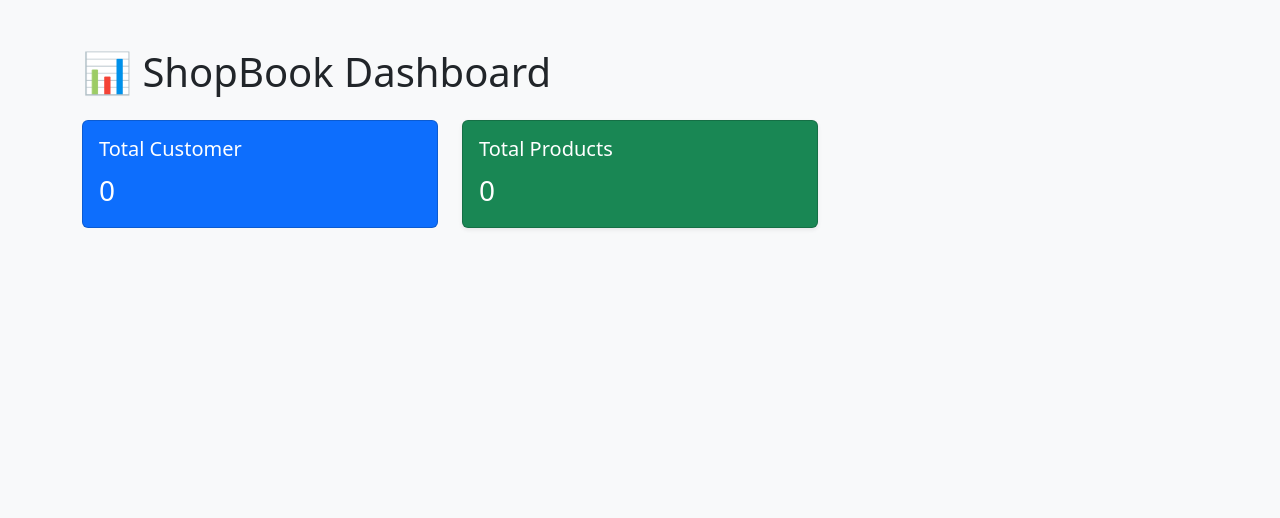
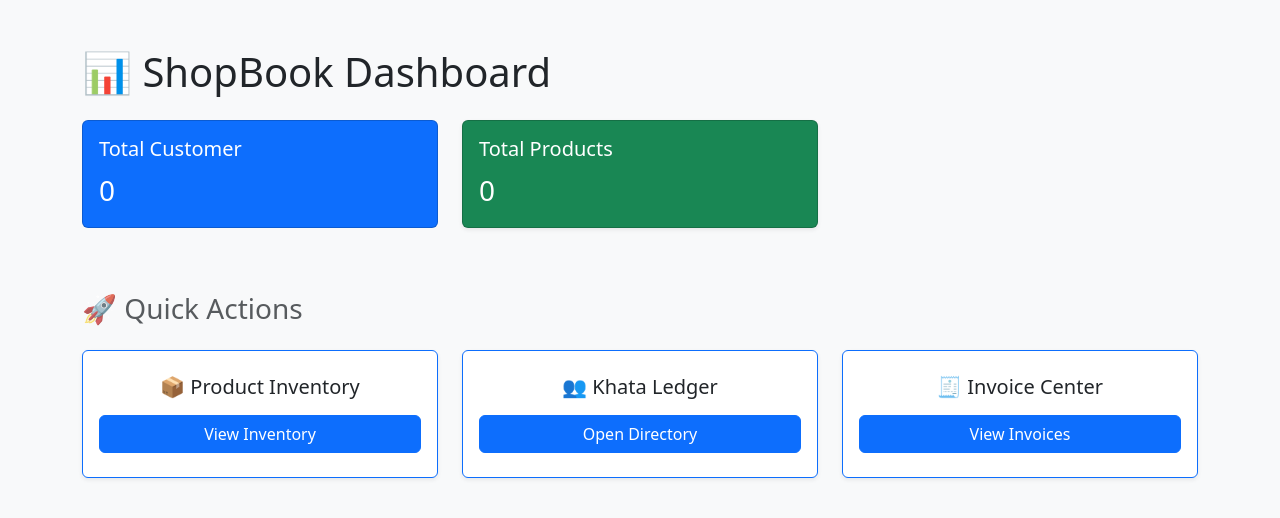
Before and after one commit to RishabAlpha/shopbook, a Flask app: page / in a window 1280 px wide. Shown: the top 518 px of the page. Run offline with Flask 3, Linux system fonts and the light colour scheme.

Commit message:
Feat: Complete automatic customer ledger updates and clean dashboard layout routing

```diff
--- a/shopbook/app.py
+++ b/shopbook/app.py
@@ -1,5 +1,6 @@
 from flask import Flask, render_template , request, redirect, url_for
 from flask_sqlalchemy import SQLAlchemy
+from datetime import date
 
 import os
 
@@ -98,7 +99,77 @@ def view_customer(customer_id):
 
     return render_template('customer_view.html', customer=customer)
 
+@app.route('/bills')
+def list_bills():
+    all_bills = Bill.query.all()
+    return render_template('bills_list.html',bills=all_bills)
 
+@app.route('/bills/new', methods=['GET','POST'])
+def new_bill():
+    if request.method == 'POST':
+        # 1. Capture Form Inputs
+        cust_id = int(request.form.get('customer_id'))
+
+        # Capture lists of inputs sent from the dynamic rows
+        product_ids = request.form.getlist('product_id[]')
+        quantities = request.form.getlist('quantity[]')
+
+        # 2. First, calculate the total invoice cost on the backend for safety
+        calculated_grand_total = 0.0
+        items_to_save = []
+
+        for i in range(len(product_ids)):
+            p_id = int(product_ids[i])
+            qty = int(quantities[i])
+
+            # Fetch the product from database to get official price
+            product = Product.query.get(p_id)
+            row_price = product.unit_price * qty
+            calculated_grand_total += row_price
+
+            # Temporarily stage our item data structure
+            items_to_save.append({
+                'product_id': p_id,
+                'qty': qty,
+                'price': product.unit_price,
+                'total': row_price
+            })
+
+        # 3. Create and Save the Parent Bill Entry
+        new_invoice = Bill(
+            customer_id=cust_id,
+            date=date.today(),
+            total_amount=calculated_grand_total
+        )
+
+        db.session.add(new_invoice)
+        db.session.flush() #This stages the invoice and generates its unique ID without committing yet
+
+        customer_row = Customer.query.get(cust_id)
+
+        customer_row.balance_due += calculated_grand_total
+
+        # 4. Create and Save each BillItem line item mapped to the new Invoice ID
+        for item in items_to_save:
+            line_item = BillItem(
+                bill_id=new_invoice.id,
+                product_id=item['product_id'],
+                quantity=item['qty'],
+                unit_price=item['price'],
+                total_price=item['total']
+            )
+            # Stage this line_item into the database session
+            db.session.add(line_item)
+            db.session.flush()
+        # Permanently commit all staged database changes (Bill & BillItems)
+        db.session.commit()
+
+        return redirect(url_for('list_bills'))
+
+    customers = Customer.query.all()
+    products = Product.query.all()
+
+    return render_template('bills_new.html', customers=customers, products=products)
 
 if __name__ == '__main__':
     app.run(debug=True)
--- a/shopbook/templates/dashboard.html
+++ b/shopbook/templates/dashboard.html
@@ -11,6 +11,7 @@
     <div class="container mt-5">
         <h1 class="mb-4">📊 ShopBook Dashboard</h1>
         <div class="row">
+
             <div class="col-md-4">
                 <div class="card text-white bg-primary mb-3">
                     <div class="card-body">
@@ -30,6 +31,38 @@
             </div>
 
         </div>
+        <div class="row mt-5">
+                <h3 class="mb-4 text-muted">🚀 Quick Actions</h3>
+
+                <div class="col-md-4">
+                    <div class="card h-100 shadow-sm text-center border-primary">
+                        <div class="card-body py-4">
+                            <h5 class="card-title mb-3">📦 Product Inventory</h5>
+                            <a href="{{url_for('list_products')}}" class="btn btn-primary w-100">View Inventory</a>
+                        </div>
+                    </div>
+                </div>
+
+                <div class="col-md-4">
+                    <div class="card h-100 shadow-sm text-center border-primary">
+                        <div class="card-body py-4">
+                            <h5 class="card-title mb-3">👥 Khata Ledger</h5>
+                            <a href="{{url_for('list_customers')}}" class="btn btn-primary w-100">Open Directory</a>
+                        </div>
+                    </div>
+                </div>
+
+                <div class="col-md-4">
+                    <div class="card h-100 shadow-sm text-center border-primary">
+                        <div class="card-body py-4">
+                            <h5 class="card-title mb-3">🧾 Invoice Center</h5>
+                            <a href="{{url_for('list_bills')}}" class="btn btn-primary w-100">View Invoices</a>
+                        </div>
+                    </div>
+                </div>
+
+            </div>
+
     </div>
 </body>
 </html>
```
